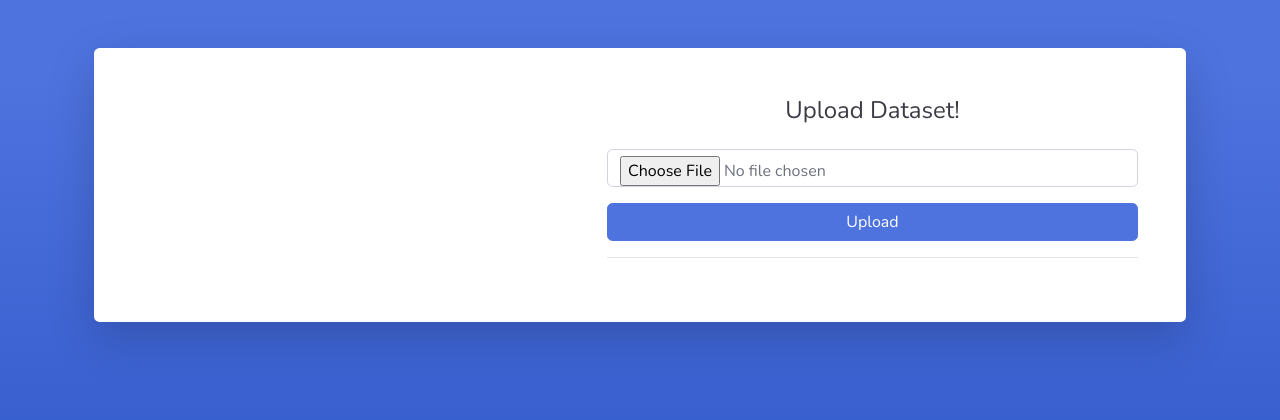
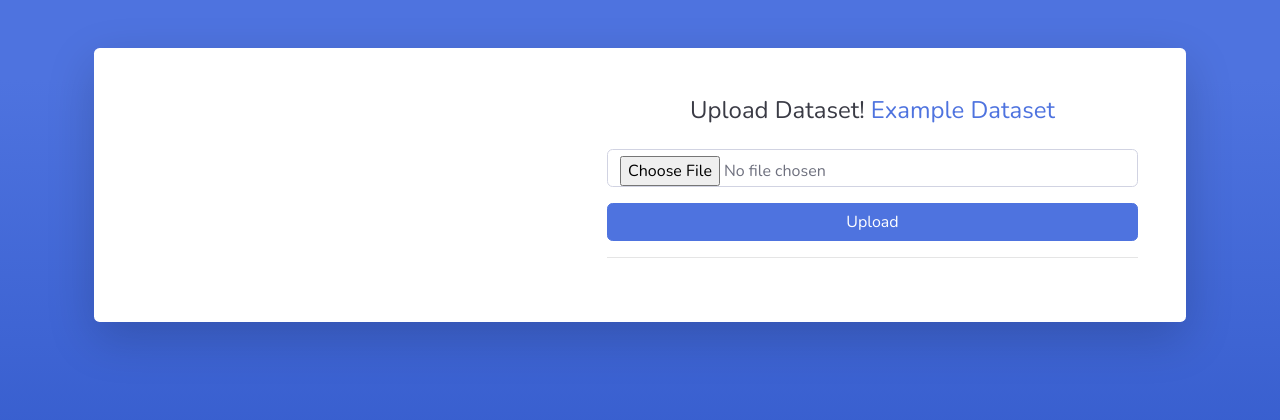
Before and after one commit to divyanshyadav20/EZ-Data-Viz, a Flask app: page / in a window 1280 px wide. Shown: the top 420 px of the page. Run offline with Flask 2, Linux system fonts and the light colour scheme; some libraries are stand-ins or nearby versions.

Commit message:
added example dataset

```diff
--- a/templates/csvupload.html
+++ b/templates/csvupload.html
@@ -34,7 +34,8 @@
                     <div class="col-lg-7">
                         <div class="p-5">
                             <div class="text-center">
-                                <h1 class="h4 text-gray-900 mb-4">Upload Dataset!</h1>
+                                <h1 class="h4 text-gray-900 mb-4">Upload Dataset! <a href = "https://drive.google.com/file/d/19Kct8ENTAOJ8RaHBcOEEh8TRescM7hWs/view?usp=sharing">Example Dataset</a></h1>
+
                             </div>
                             <form method=post action="csvuploader" enctype=multipart/form-data>
 
```
